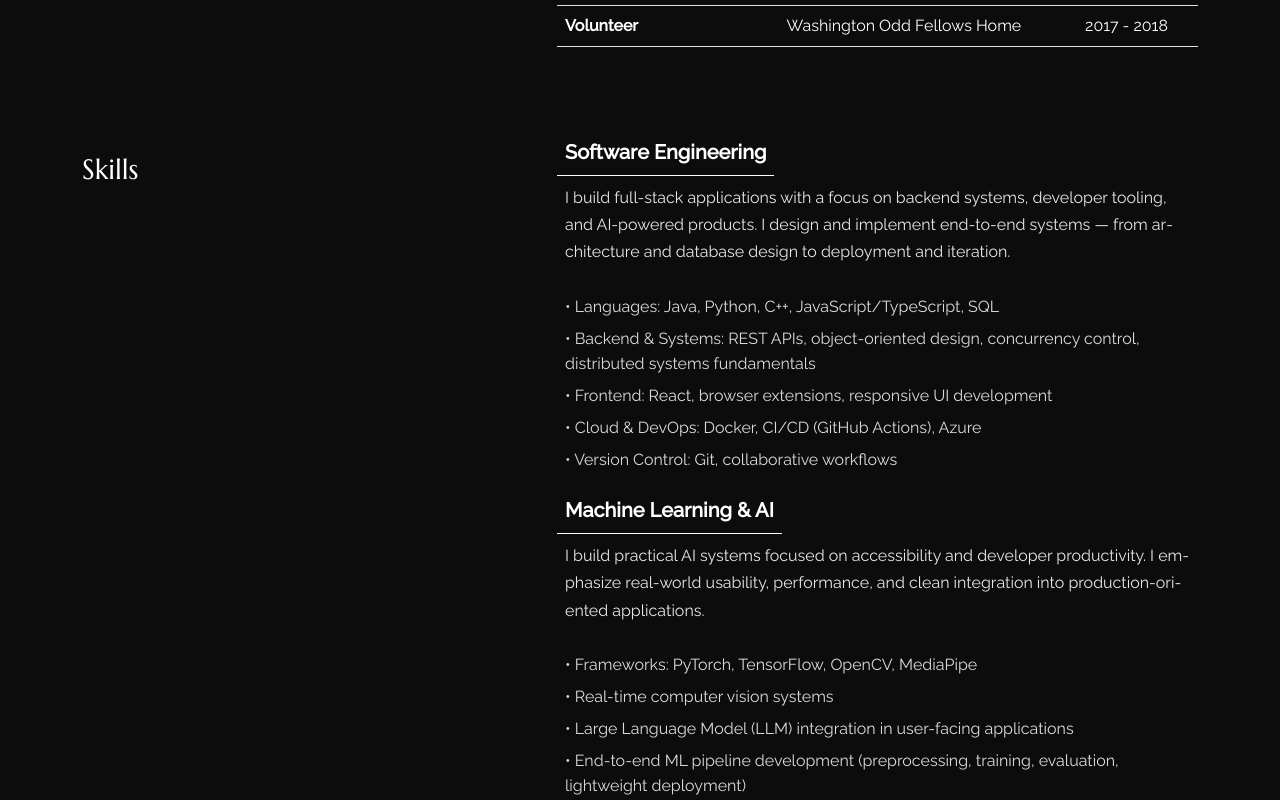
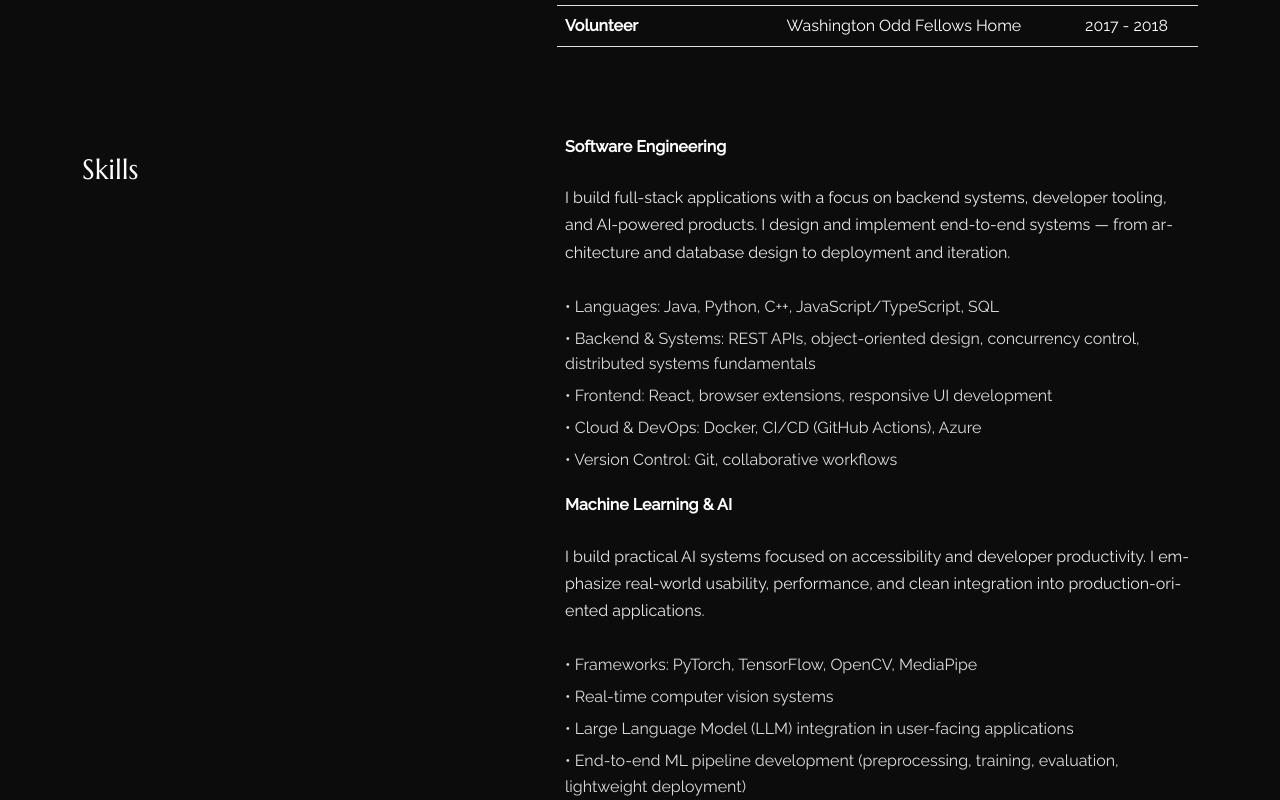
Before and after one commit to RHP1174/Personal-Website, a React (Create React App) app: page /about in a window 1280 px wide. Shown: the part 880-1680 px from the top of the page. Built offline with nearby package versions, Linux system fonts and the light colour scheme.

Commit message:
Update Skills

```diff
--- a/src/pages/about/index.js
+++ b/src/pages/about/index.js
@@ -87,8 +87,8 @@ export const About = () => {
                     .map((s) => s.trim())
                     .filter(Boolean)
                   return (
-                    <div key={i}>
-                      <th className="skill-title">{item.skill}</th>
+                    <tr key={i}>
+                      <h5 className="skill-title">{item.skill}</h5>
                       <p className="skill-about">{item.about}</p>
                       {points.length > 0 && (
                         <ul className="skill-points">
@@ -97,7 +97,7 @@ export const About = () => {
                           ))}
                         </ul>
                       )}
-                    </div>
+                    </tr>
                   );
                 })}
               </tbody>
--- a/src/pages/about/style.css
+++ b/src/pages/about/style.css
@@ -94,7 +94,7 @@
 }
 
 .skill-title {
-    font-size: 20px;
+    font-size: 16px;
     font-weight: 700;
     margin-bottom: 0.75rem;
     color: var(--text-color);
```
